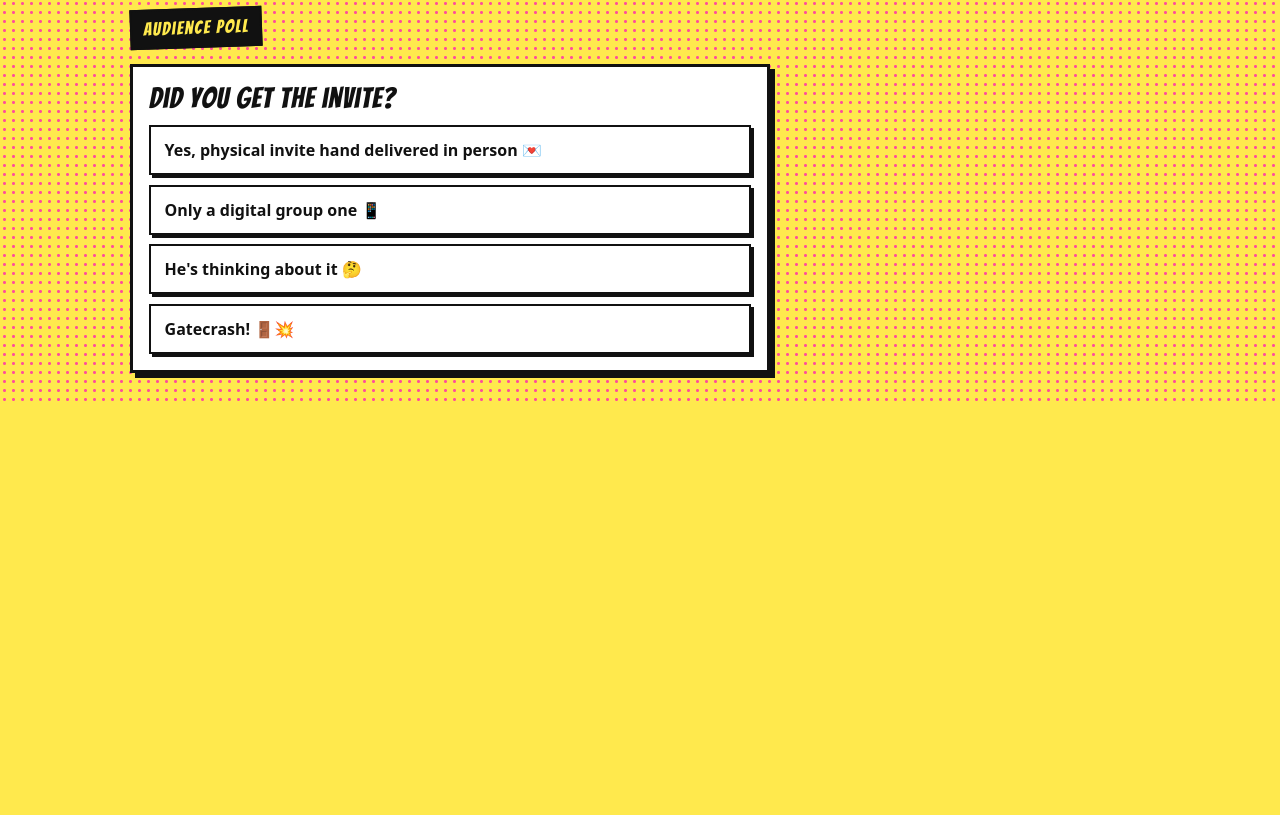
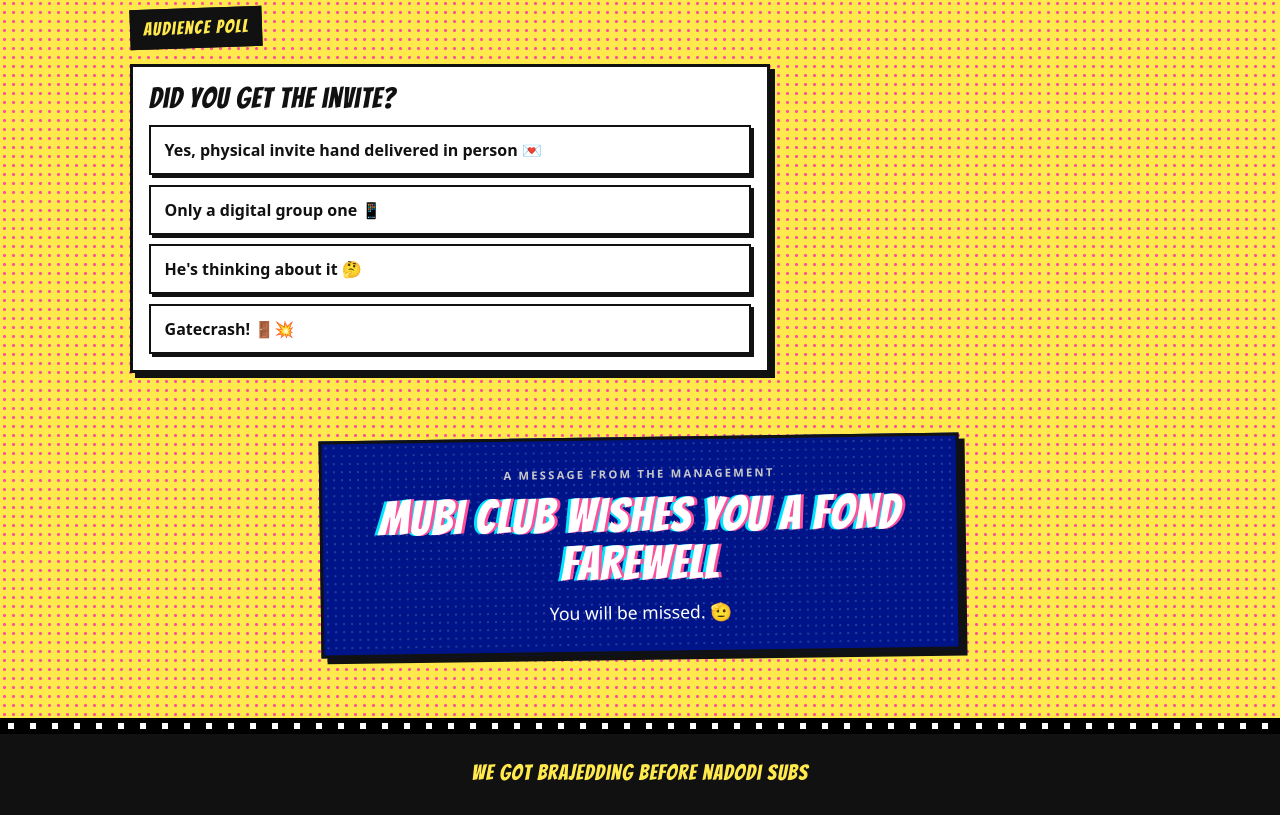
Before and after one commit to AniketSaki/brajedding, an Astro site: page / in a window 1280 px wide. Shown: the part 1702-2517 px from the top of the page. Before the commit the page ends 2107 px from the top, so only its background shows below. Built offline with nearby package versions, Linux system fonts and the light colour scheme; Astro itself is replaced by a stand-in of ours.

Commit message:
feat: farewell, footer, share preview and readme
Co-Authored-By: Claude Opus 5.5 <noreply@anthropic.com>

```diff
--- a/astro.config.mjs
+++ b/astro.config.mjs
@@ -2,7 +2,14 @@
 import { defineConfig } from 'astro/config';
 import vercel from '@astrojs/vercel';
 
+// Absolute URL for link previews (og:image). SITE_URL wins (custom domain);
+// otherwise Vercel's production domain, which Vercel sets during builds.
+const site =
+  process.env.SITE_URL ??
+  (process.env.VERCEL_PROJECT_PRODUCTION_URL ? `https://${process.env.VERCEL_PROJECT_PRODUCTION_URL}` : undefined);
+
 export default defineConfig({
+  site,
   output: 'static',
   adapter: vercel(),
 });
--- /dev/null
+++ b/src/components/Farewell.astro
@@ -0,0 +1,24 @@
+---
+import { site } from '../config/site';
+const { label, heading, body } = site.farewell;
+---
+<section class="section farewell-wrap" aria-labelledby="farewell-h">
+  <div class="farewell halftone-blue">
+    <p class="label">{label}</p>
+    <h2 id="farewell-h" class="misprint">{heading}</h2>
+    <p class="body">{body} <span aria-hidden="true">🫡</span></p>
+  </div>
+</section>
+
+<style>
+  .farewell {
+    max-width: 640px; margin: 0 auto; text-align: center; border: 3px solid var(--ink);
+    box-shadow: 6px 6px 0 var(--ink); padding: 1.6rem 1.25rem; transform: rotate(-0.8deg);
+  }
+  .label { color: var(--grey); margin: 0; }
+  h2 {
+    font-family: var(--display); font-weight: 400; text-transform: uppercase; letter-spacing: 0.03em;
+    font-size: clamp(1.9rem, 8vw, 3rem); line-height: 1; margin: 0.6rem 0 0.7rem;
+  }
+  .body { margin: 0; font-size: 1.1rem; }
+</style>
--- /dev/null
+++ b/src/components/Footer.astro
@@ -0,0 +1,12 @@
+---
+import { site } from '../config/site';
+---
+<footer>
+  <div class="film-strip"></div>
+  <p>{site.footer}</p>
+</footer>
+
+<style>
+  footer { margin-top: 2rem; background: var(--ink); color: var(--yellow); }
+  p { margin: 0; padding: 1.4rem 1rem 1.6rem; text-align: center; font-family: var(--display); font-size: 1.35rem; letter-spacing: 0.05em; }
+</style>
--- a/src/pages/index.astro
+++ b/src/pages/index.astro
@@ -5,6 +5,8 @@ import Botd from '../components/Botd.astro';
 import Stickered from '../components/Stickered.astro';
 import Reviews from '../components/Reviews.astro';
 import Poll from '../components/Poll.astro';
+import Farewell from '../components/Farewell.astro';
+import Footer from '../components/Footer.astro';
 import { site } from '../config/site';
 ---
 <Base title={site.title}>
@@ -14,5 +16,7 @@ import { site } from '../config/site';
     <Stickered />
     <Reviews />
     <Poll />
+    <Farewell />
   </main>
+  <Footer />
 </Base>
```
Also changed, not shown: scripts/make-og.mjs (added, +22 -0 lines), src/pages/stories/[slug].astro (+2 -0 lines), README.md (added), public/favicon.svg (added), public/og.png (added).
